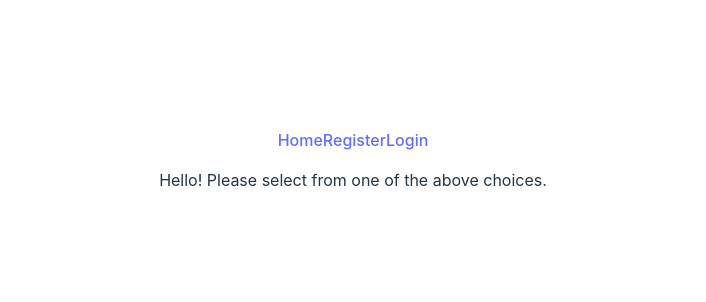
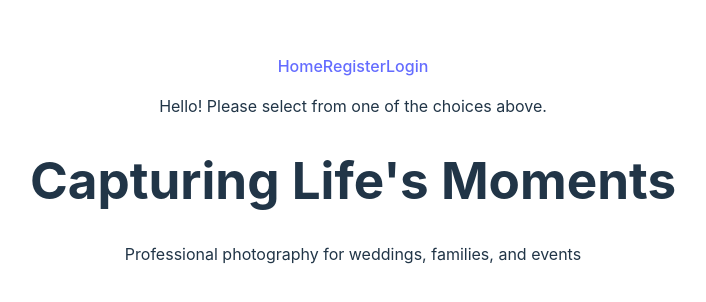
Before and after one commit to ayay2002/4EverMemories, a React (Vite) app in the folder client/: page / in a window 1280 px wide. Shown: the part 232-534 px from the top of the page, without its empty margins (287-993 px from the left). Built offline with nearby package versions, Linux system fonts and the light colour scheme; no server answers.

Commit message:
update to dashboard and home pages

```diff
--- a/client/src/pages/Dashboard.jsx
+++ b/client/src/pages/Dashboard.jsx
@@ -9,6 +9,21 @@ export default function Dashboard() {
             {!!user && (<h1>Hi {user.name}!</h1>)}
             <div>
                 <div>
+                    <h1></h1>
+                    <span></span>
+                </div>
+            </div>
+            <div>
+                <div>
+                    <p>
+                        <span>
+                            Professional photography for weddings, families, and events
+                        </span>
+                    </p>
+                </div>
+            </div>
+            <div>
+                <div>
                     <div>
                         <a href="/"></a>
                     </div>
--- a/client/src/pages/Home.jsx
+++ b/client/src/pages/Home.jsx
@@ -3,7 +3,24 @@ import React from 'react'
 export default function Home() {
   return (
     <div>
-      <p>Hello! Please select from one of the above choices.</p>
+      <div>
+        <p>Hello! Please select from one of the choices above.</p>
+      </div>
+      <div>
+        <div>
+          <h1>Capturing Life's Moments</h1>
+          <span></span>
+        </div>
+      </div>
+      <div>
+        <div>
+          <p>
+            <span>
+              Professional photography for weddings, families, and events
+            </span>
+          </p>
+        </div>
+      </div>
     </div>
   )
 }
```
